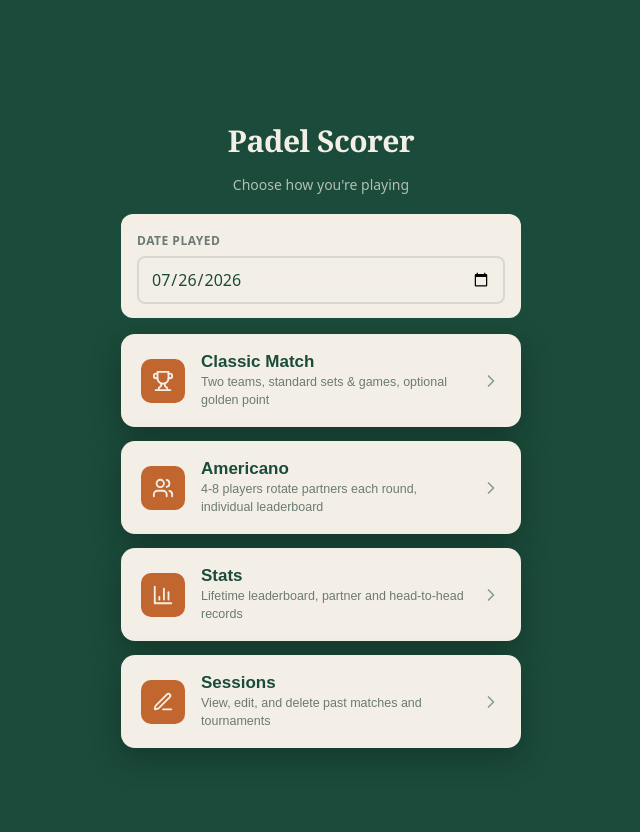
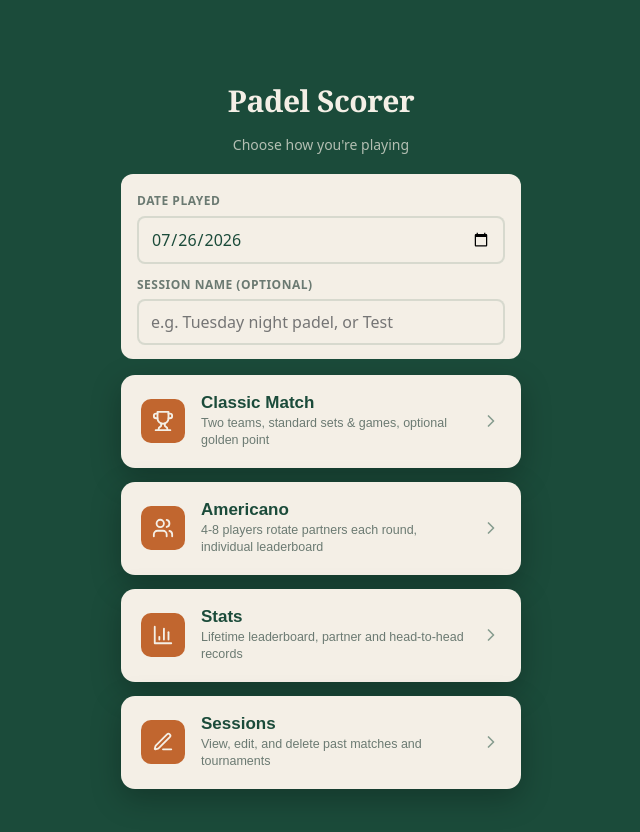
Before and after one commit to silverfox-prog/padel-scorer, a Next.js app: page / in a window 1280 px wide. Shown: the top 832 px of the page, without its empty margins (319-959 px from the left). Built offline with nearby package versions, Linux system fonts and the light colour scheme; no server answers.

Commit message:
Implement session label input in session creation
Added optional session label input for session creation.

```diff
--- a/app/page.js
+++ b/app/page.js
@@ -1,10 +1,11 @@
 "use client";
 import { useState } from "react";
 import { useRouter } from "next/navigation";
-import { Trophy, Users, ChevronRight, BarChart3, Edit3 } from "lucide-react";
+import { Users, Trophy, ChevronRight, BarChart3, Edit3 } from "lucide-react";
 import { COURT_GREEN, CLAY, LINE, labelStyle, inputStyle } from "../lib/ui";
 import { supabaseEnabled } from "../lib/supabaseClient";
 import { createSession } from "../lib/dataStore";
+import { requireUnlock } from "../lib/auth";
 
 function todayIso() {
   return new Date().toISOString().slice(0, 10);
@@ -15,8 +16,11 @@ export default function Home() {
   const [creating, setCreating] = useState(false);
   const [error, setError] = useState("");
   const [playedOn, setPlayedOn] = useState(todayIso());
+  const [sessionLabel, setSessionLabel] = useState("");
 
   async function handleCreate(mode) {
+    if (!requireUnlock()) return;
+
     setCreating(true);
     setError("");
 
@@ -33,7 +37,13 @@ export default function Home() {
           ? { server: "A", points: { A: 0, B: 0 }, games: { A: 0, B: 0 }, sets: [], tiebreak: null, matchWinner: null, needsSetup: true }
           : { stage: "setup", players: [], rounds: [], scoringMode: "fixed", target: 21 };
 
-      const session = await createSession({ mode, config, playedOn, scoringState });
+      const session = await createSession({
+        mode,
+        config,
+        playedOn,
+        scoringState,
+        label: sessionLabel.trim() || null,
+      });
       router.push(`/session/${session.id}`);
     } catch (e) {
       setError(e.message || "Failed to create session");
@@ -78,6 +88,14 @@ export default function Home() {
             onChange={(e) => setPlayedOn(e.target.value)}
             style={{ ...inputStyle, marginTop: 6 }}
           />
+          <span style={{ ...labelStyle, marginTop: 12, display: "block" }}>Session name (optional)</span>
+          <input
+            type="text"
+            value={sessionLabel}
+            onChange={(e) => setSessionLabel(e.target.value)}
+            placeholder="e.g. Tuesday night padel, or Test"
+            style={{ ...inputStyle, marginTop: 6 }}
+          />
         </div>
 
         <ModeCard
@@ -103,7 +121,7 @@ export default function Home() {
           onClick={() => router.push("/stats")}
           disabled={creating}
         />
-          <div style={{ height: 14 }} />
+        <div style={{ height: 14 }} />
         <ModeCard
           icon={<Edit3 size={22} />}
           title="Sessions"
@@ -111,6 +129,7 @@ export default function Home() {
           onClick={() => router.push("/sessions")}
           disabled={creating}
         />
+
         {error && (
           <div style={{ color: "#ffb4a8", fontSize: 13, marginTop: 16, textAlign: "center", fontWeight: 600 }}>
             {error}
```
